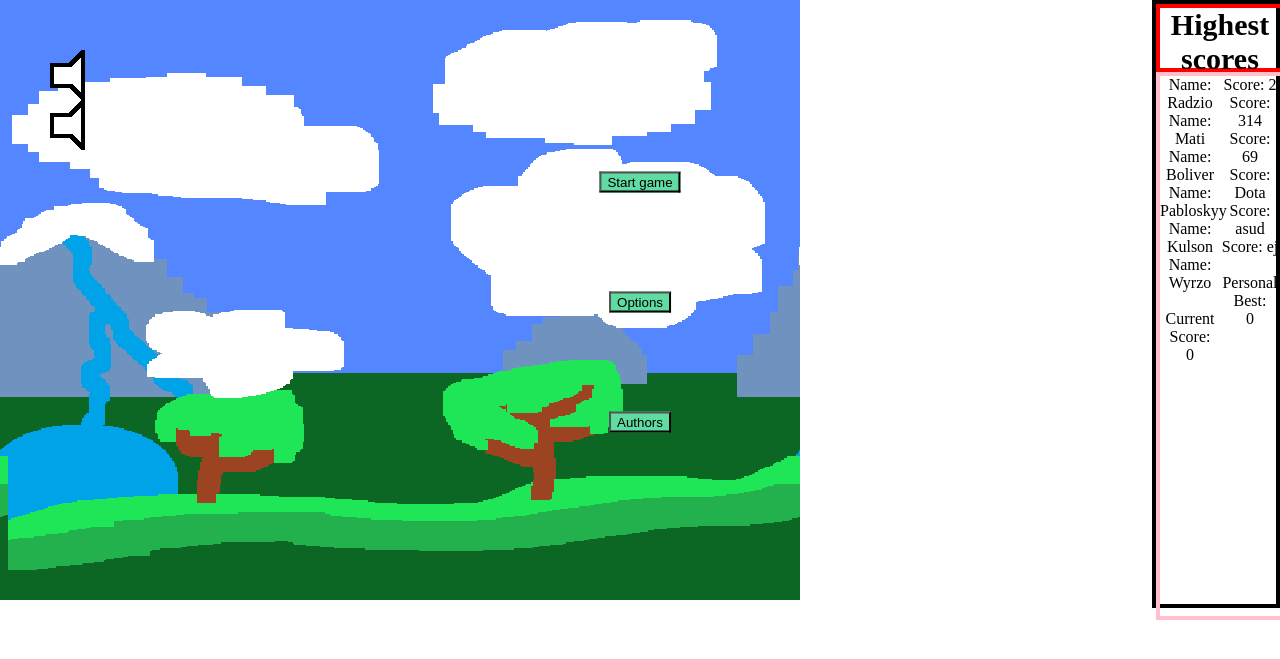
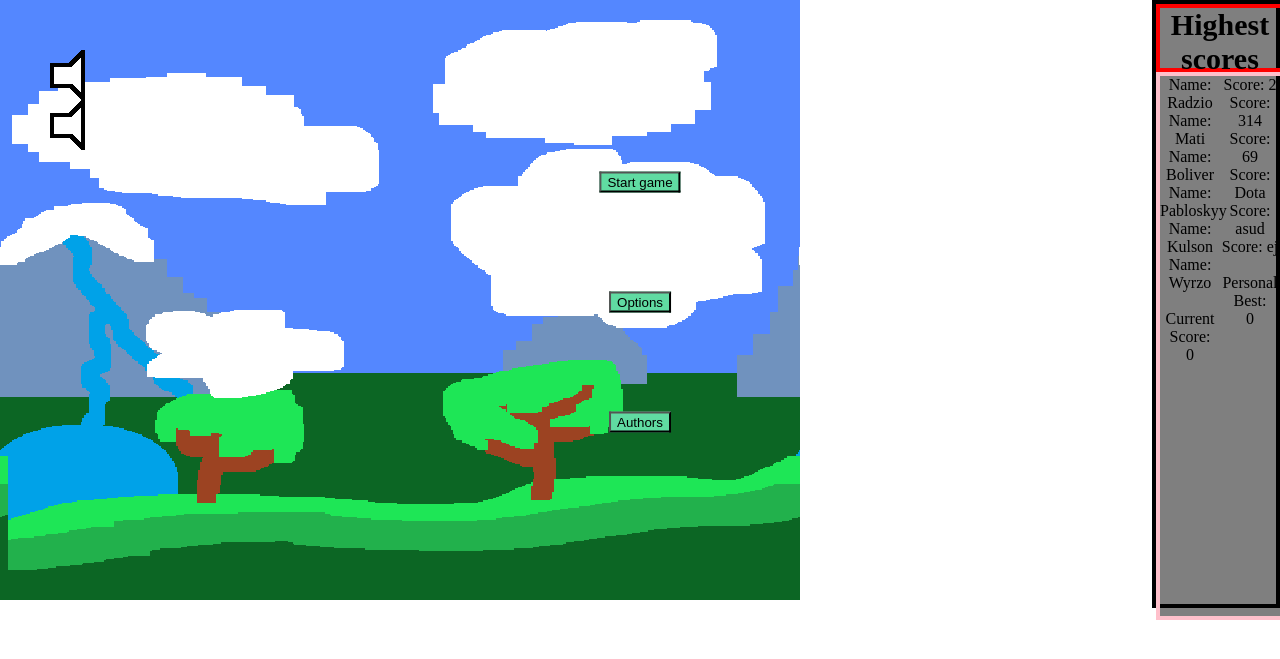
Before and after one commit to RadziooT/Cyberventure, a PHP site: page / in a window 1280 px wide. Shown: the top 659 px of the page. Run offline with PHP 8.4, Linux system fonts and the light colour scheme; some libraries are stand-ins or nearby versions.

Commit message:
modified:   Project/style.css     Gray background

```diff
--- a/Project/style.css
+++ b/Project/style.css
@@ -184,6 +184,7 @@
     font-size: 30px;
     border: 4px solid red;
     font-weight: 900;
+    background-color: rgba(0, 0, 0, 0.5)
 }
 
 #all_scores {
@@ -192,14 +193,16 @@
     width: 100%;
     height: 90%;
     border: 4px solid pink;
+    background-color: rgba(0, 0, 0, 0.5)
 }
 
-#score_name, #score_value {
+#score_name,
+#score_value {
     text-align: center;
     width: 50%;
     height: 50%;
 }
 
 .dbRecord {
-    width: 100%
+    width: 100%;
 }
```
